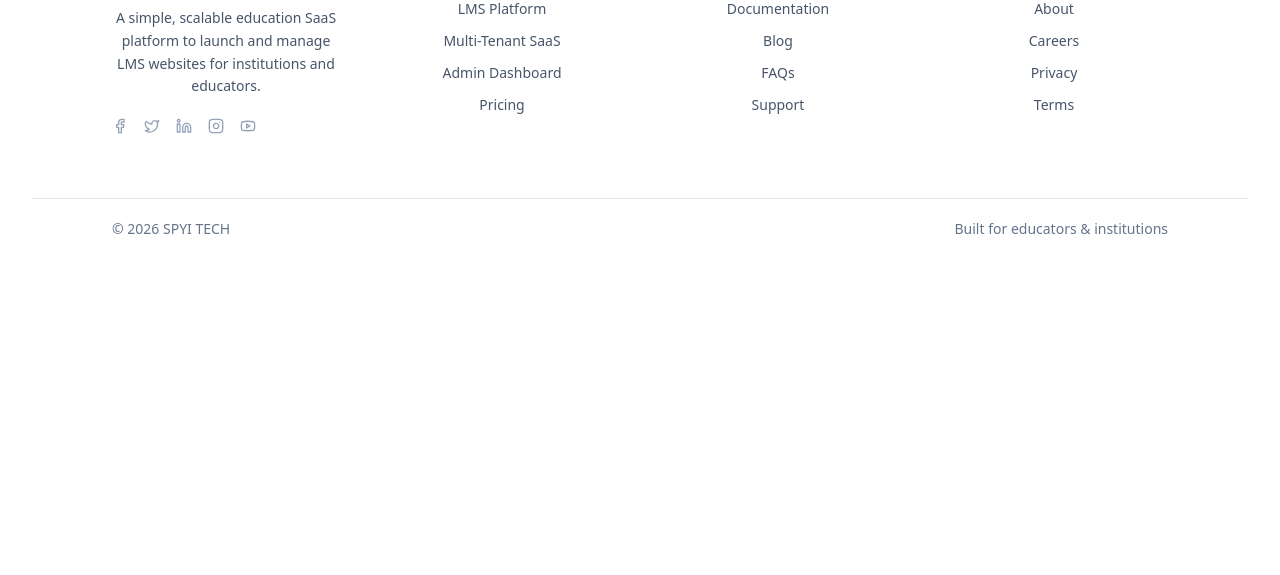
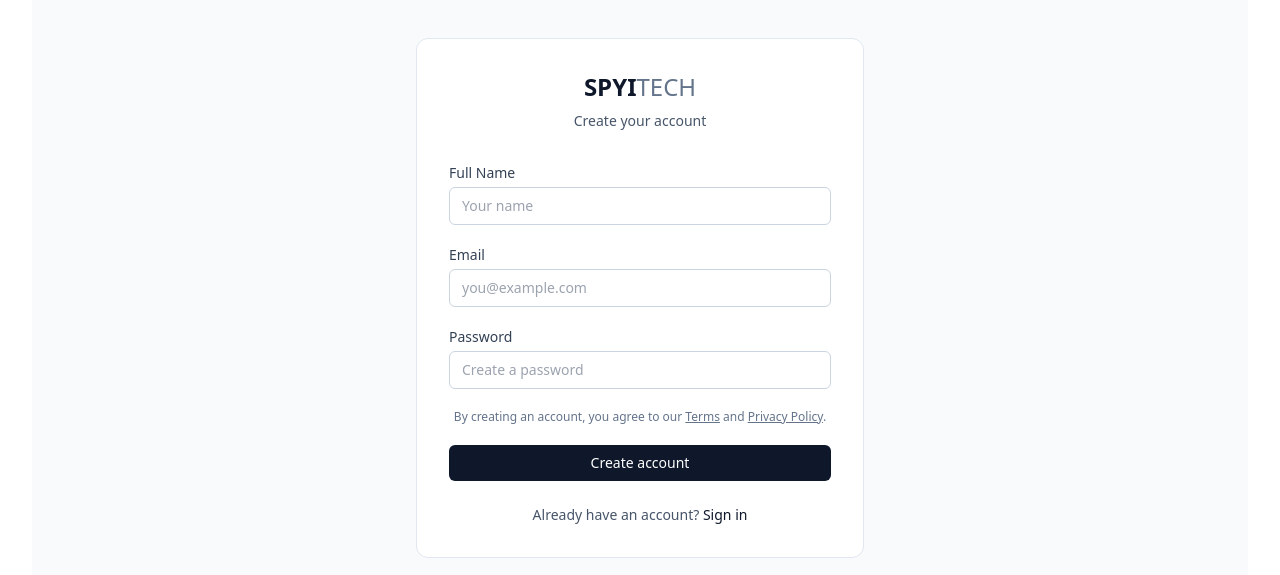
Before and after one commit to imshubhamh/EDUSAAS, a React (Vite) app: page /register in a window 1280 px wide. Shown: the part 134-709 px from the top of the page. Built offline with nearby package versions, Linux system fonts and the light colour scheme.

Commit message:
WIP: local App.jsx changes

```diff
--- a/src/App.jsx
+++ b/src/App.jsx
@@ -8,7 +8,7 @@
 import Footer from './components/layout/Footer'
 
 function App() {
-  const [count, setCount] = useState(0)
+  // const [count, setCount] = useState(0)
 
   return (
     <>
--- /dev/null
+++ b/src/pages/Register.jsx
@@ -0,0 +1,80 @@
+export default function Register() {
+  return (
+    <div className="min-h-screen flex items-center justify-center bg-slate-50 px-4">
+      <div className="w-full max-w-md bg-white border border-slate-200 rounded-xl p-8">
+
+        {/* Logo */}
+        <div className="text-center mb-8">
+          <h1 className="text-2xl font-semibold text-slate-900">
+            SPYI<span className="text-slate-500 font-normal">TECH</span>
+          </h1>
+          <p className="mt-2 text-sm text-slate-600">
+            Create your account
+          </p>
+        </div>
+
+        {/* Form */}
+        <form className="space-y-5">
+          {/* Name */}
+          <div>
+            <label className="text-start block text-sm font-medium text-slate-700 mb-1">
+              Full Name
+            </label>
+            <input
+              type="text"
+              placeholder="Your name"
+              className="w-full rounded-md border border-slate-300 px-3 py-2 text-sm focus:outline-none focus:ring-1 focus:ring-slate-400"
+            />
+          </div>
+
+          {/* Email */}
+          <div>
+            <label className="text-start block text-sm font-medium text-slate-700 mb-1">
+              Email
+            </label>
+            <input
+              type="email"
+              placeholder="you@example.com"
+              className="w-full rounded-md border border-slate-300 px-3 py-2 text-sm focus:outline-none focus:ring-1 focus:ring-slate-400"
+            />
+          </div>
+
+          {/* Password */}
+          <div>
+            <label className="block text-sm font-medium text-slate-700 mb-1 text-start">
+              Password
+            </label>
+            <input
+              type="password"
+              placeholder="Create a password"
+              className="w-full rounded-md border border-slate-300 px-3 py-2 text-sm focus:outline-none focus:ring-1 focus:ring-slate-400"
+            />
+          </div>
+
+          {/* Terms */}
+          <p className="text-xs text-slate-500">
+            By creating an account, you agree to our{" "}
+            <span className="underline cursor-pointer">Terms</span> and{" "}
+            <span className="underline cursor-pointer">Privacy Policy</span>.
+          </p>
+
+          {/* Submit */}
+          <button
+            type="submit"
+            className="w-full rounded-md bg-slate-900 text-white py-2 text-sm font-medium hover:bg-slate-800"
+          >
+            Create account
+          </button>
+        </form>
+
+        {/* Footer */}
+        <p className="mt-6 text-center text-sm text-slate-600">
+          Already have an account?{" "}
+          <a href="/signin" className="text-slate-900 font-medium">
+            Sign in
+          </a>
+        </p>
+      </div>
+    </div>
+  );
+}
```
